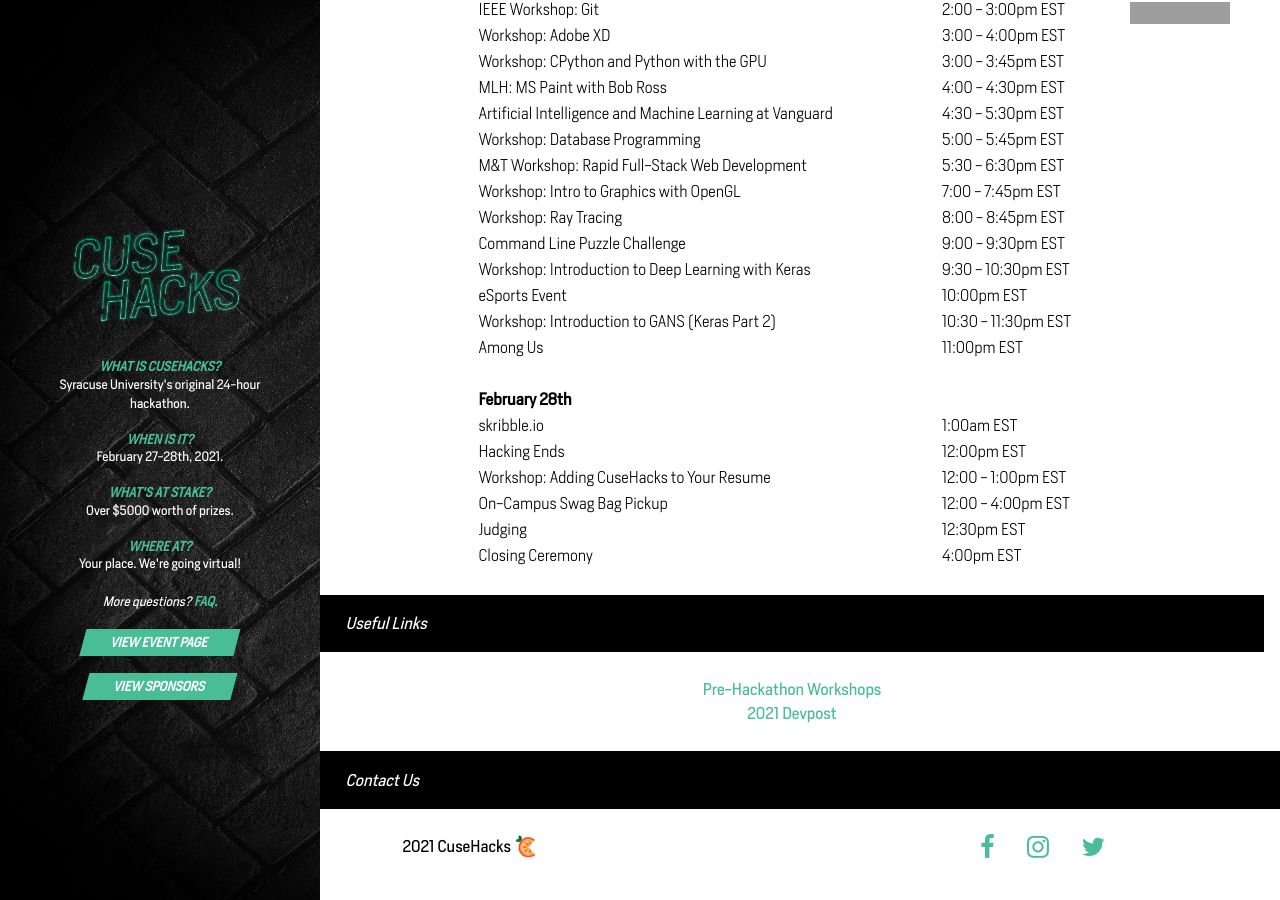
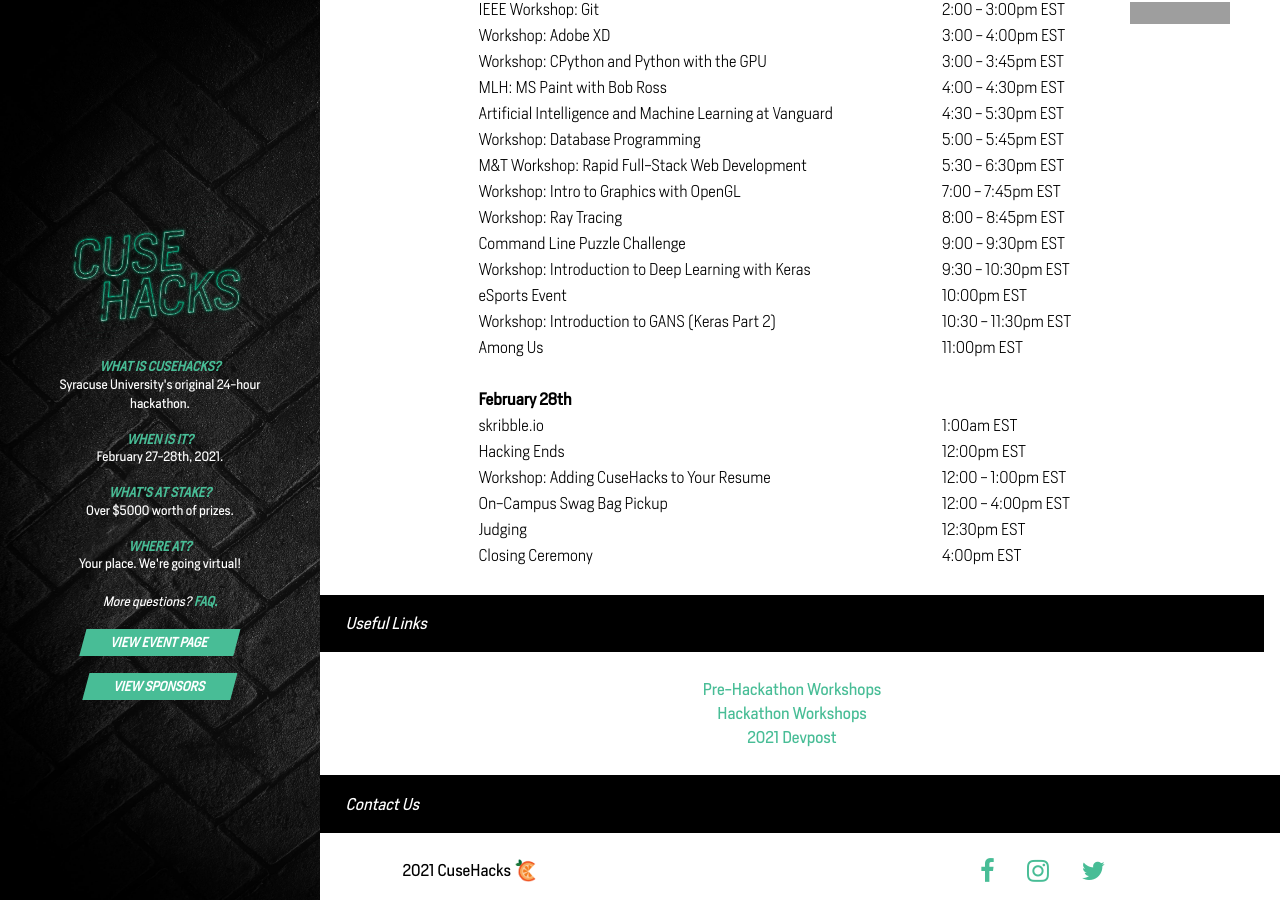
Before and after one commit to innovateorange/cusehacks, a Jekyll site: the page built from event.html, in a window 1280 px wide and 900 px high, scrolled down 541 px. Built offline with Jekyll 4.4.1, drawn with Linux system fonts in a browser that asks for light colours; nearby versions of some CDN libraries; a script that is not in the unit is left out; grey boxes are pictures that could not be loaded.

Commit message:
added hackathon recordings link to event page

```diff
--- a/_config.yml
+++ b/_config.yml
@@ -343,6 +343,7 @@
   - header: "Useful Links"
     content: >
       [Pre-Hackathon Workshops](https://drive.google.com/drive/folders/1SK7Cm9FG0RmbL1btYEW0226yhBDk9xeB?usp=sharing){:target="_blank"}<br>
+      [Hackathon Workshops](https://drive.google.com/drive/folders/1BswZdsvpw0m9Irs7EPQubPlw-zw7MAlN?usp=sharing){:target="_blank"}<br>
       [2021 Devpost](https://cusehacks-2021.devpost.com){:target="_blank"}
 
 
```
